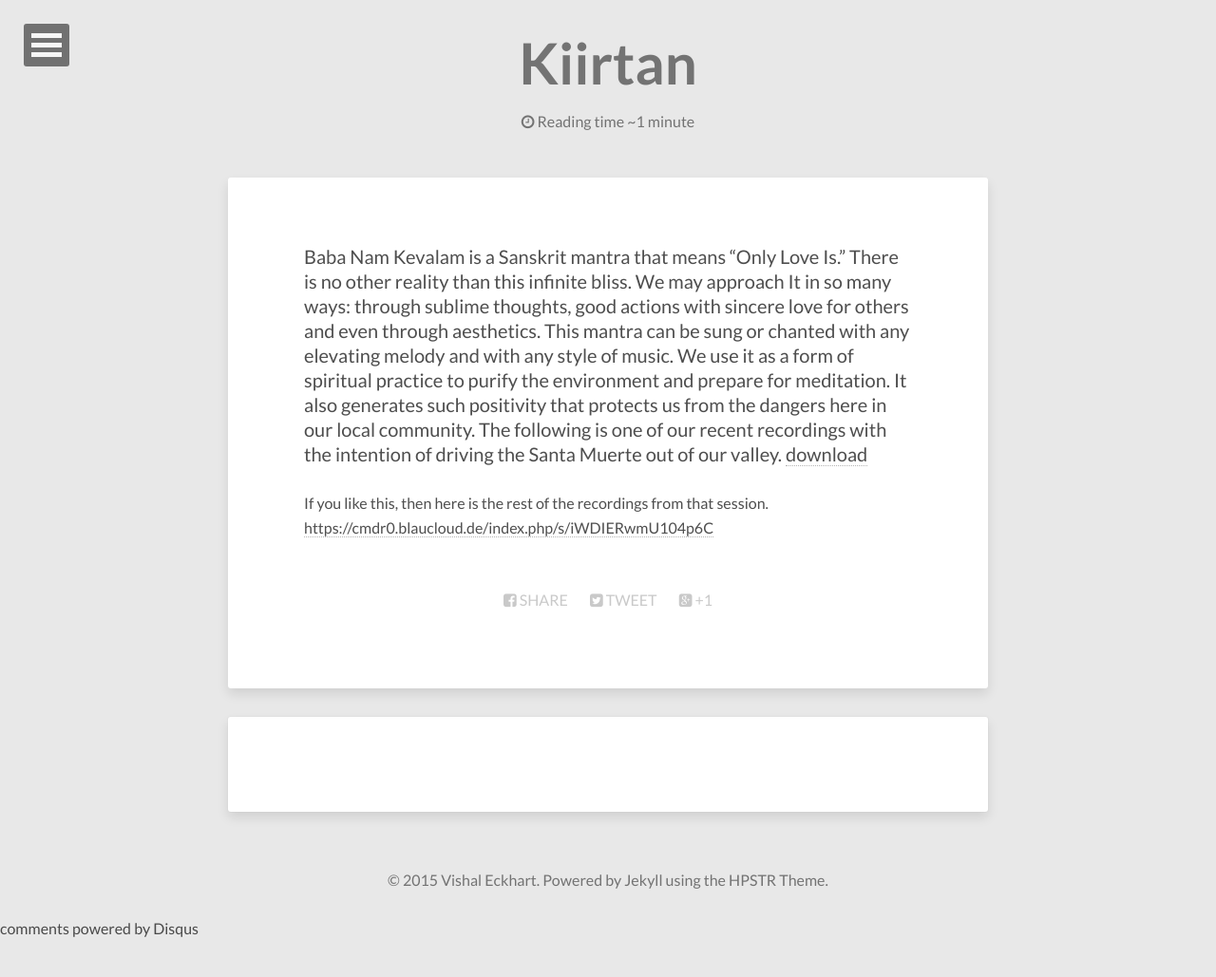
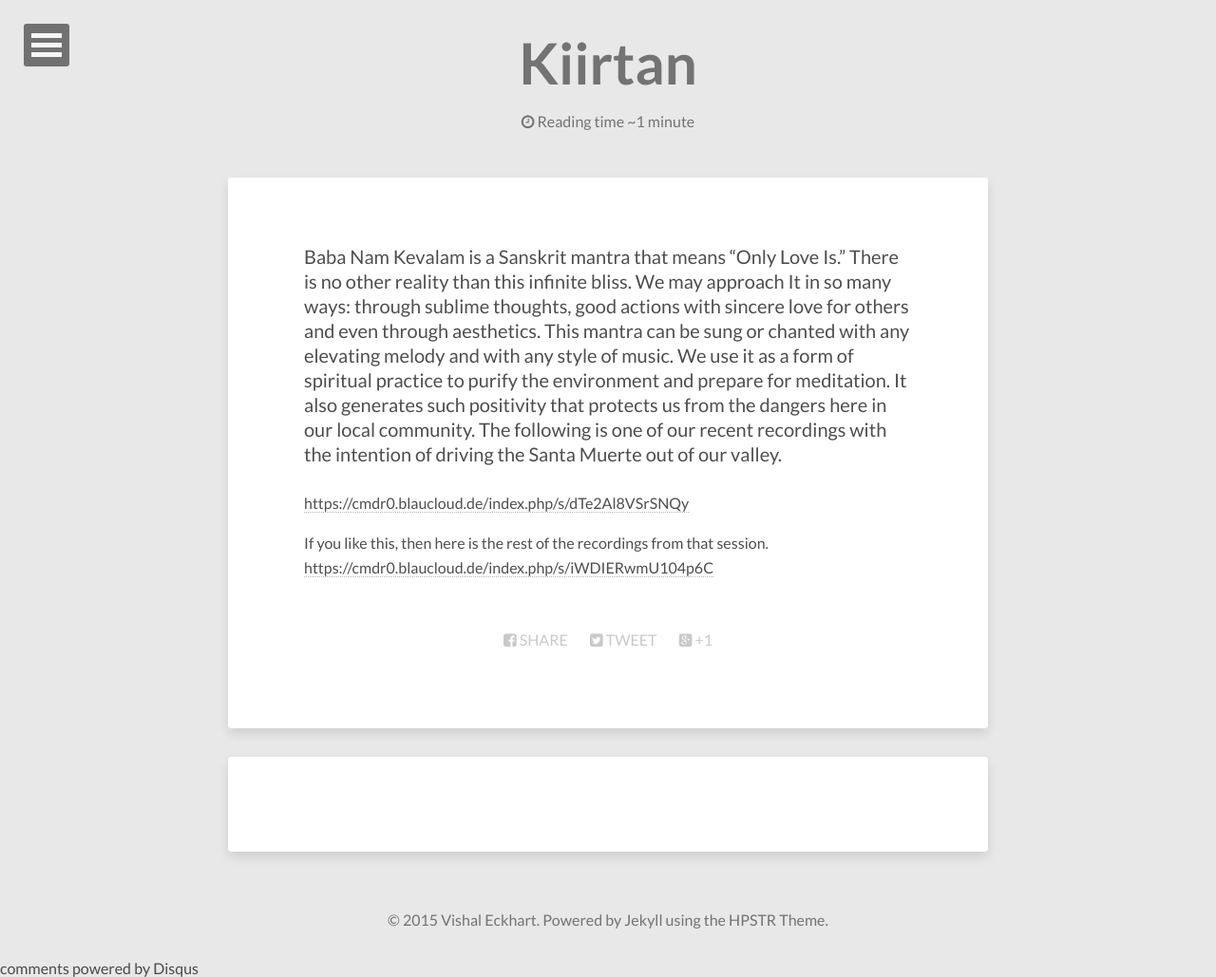
Before and after one commit to anandamurtiidiscursos/anandamurtiidiscursos.github.io, a Jekyll site: the page built from _posts/2015-09-04-Kiirtan.md, in a window 1280 px wide. Shown: the whole page at 95% size. Built offline with Jekyll 4.4.1, drawn with Linux system fonts in a browser that asks for light colours; nearby versions of some CDN libraries; comment, search, counter and statistics services are not loaded; before the commit the page ends 987 px from its top, so only the background shows below that.

Commit message:
Updated 2015-09-04-Kiirtan.md

```diff
--- a/_posts/2015-09-04-Kiirtan.md
+++ b/_posts/2015-09-04-Kiirtan.md
@@ -8,7 +8,8 @@
 
 
 Baba Nam Kevalam is a Sanskrit mantra that means “Only Love Is.” There is no other reality than this infinite bliss. We may approach It in so many ways: through sublime thoughts, good actions with sincere love for others and even through aesthetics. This mantra can be sung or chanted with any elevating melody and with any style of music. We use it as a form of spiritual practice to purify the environment and prepare for meditation. It also generates such positivity that protects us from the dangers here in our local community. The following is one of our recent recordings with the intention of driving the Santa Muerte out of our valley.
-<a href="https://cmdr0.blaucloud.de/index.php/s/dTe2Al8VSrSNQyL">download</a>
+
+<a href="https://cmdr0.blaucloud.de/index.php/s/dTe2Al8VSrSNQyL">https://cmdr0.blaucloud.de/index.php/s/dTe2Al8VSrSNQy</a>
 
 If you like this, then here is the rest of the recordings from that session.
 <a href="https://cmdr0.blaucloud.de/index.php/s/iWDIERwmU104p6C">https://cmdr0.blaucloud.de/index.php/s/iWDIERwmU104p6C</a>
```
